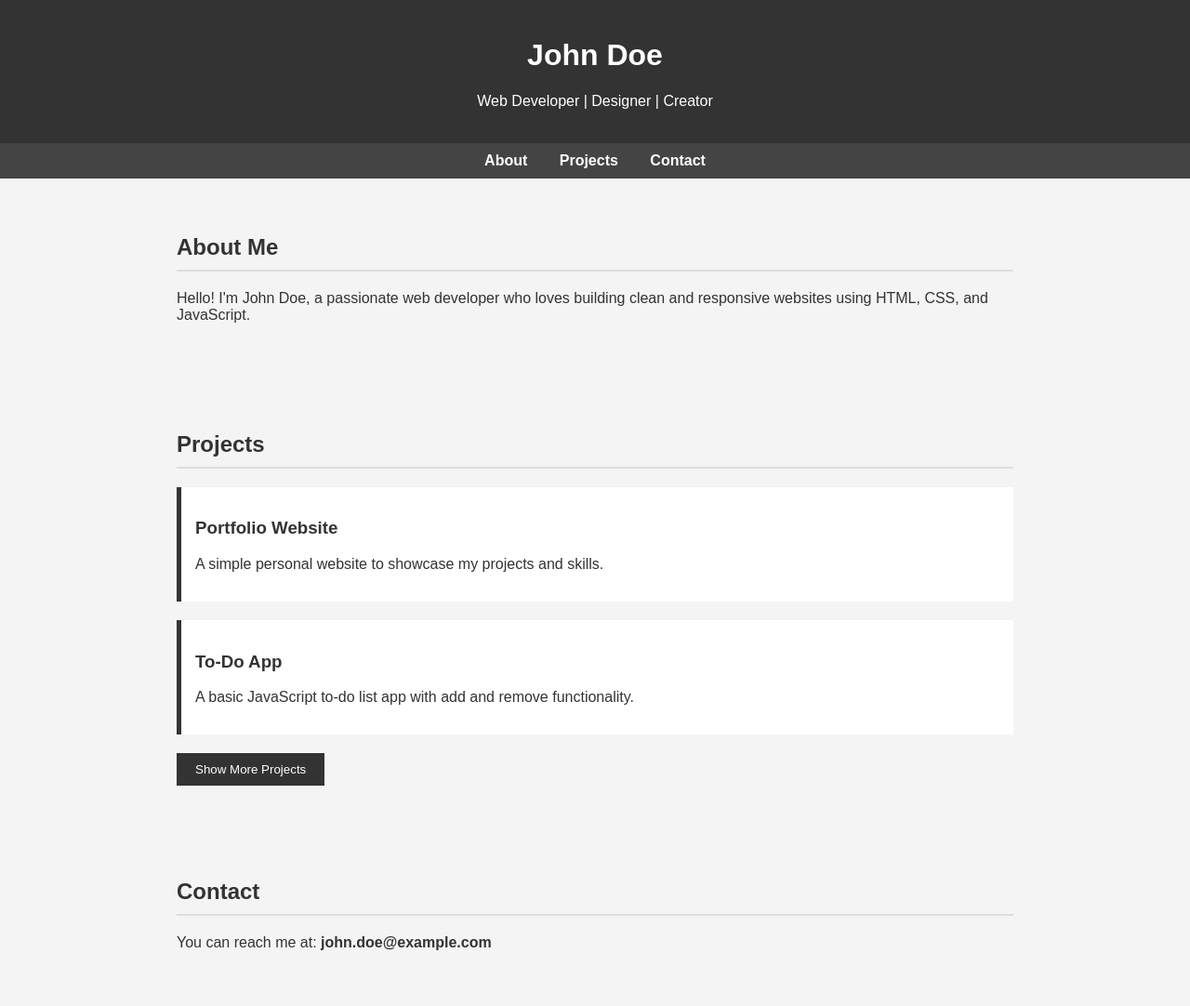
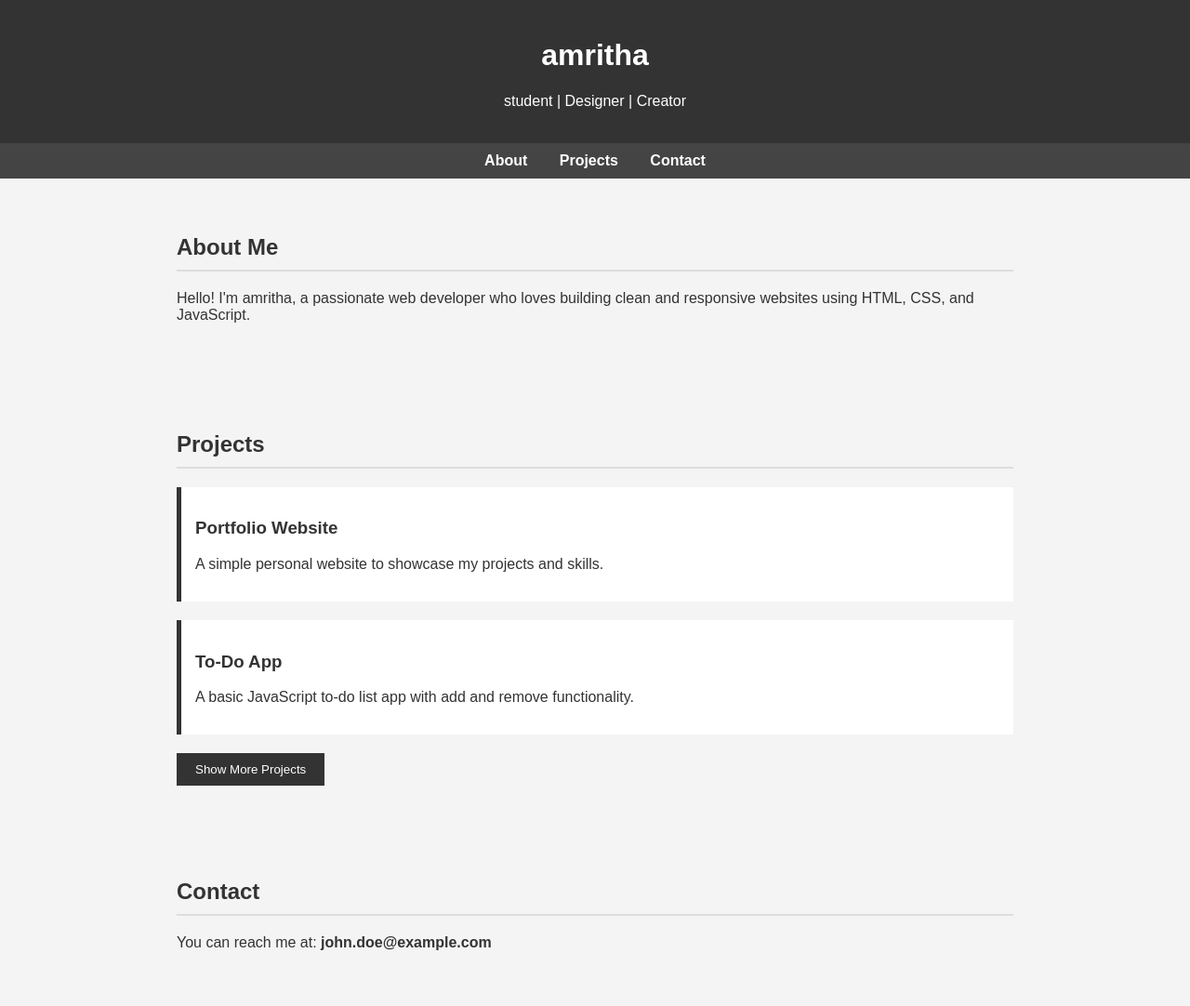
Before and after one commit to AMRITHA200600/nm, a plain HTML site: page index.html in a window 1280 px wide. Shown: the top 1082 px of the page at 93% size. Drawn offline with Linux system fonts and the light colour scheme.

Commit message:
Update index.html

```diff
--- a/index.html
+++ b/index.html
@@ -77,8 +77,8 @@
 <body>
 
   <header>
-    <h1>John Doe</h1>
-    <p>Web Developer | Designer | Creator</p>
+    <h1>amritha</h1>
+    <p>student | Designer | Creator</p>
   </header>
 
   <nav>
@@ -89,7 +89,7 @@
 
   <section id="about">
     <h2>About Me</h2>
-    <p>Hello! I'm John Doe, a passionate web developer who loves building clean and responsive websites using HTML, CSS, and JavaScript.</p>
+    <p>Hello! I'm amritha, a passionate web developer who loves building clean and responsive websites using HTML, CSS, and JavaScript.</p>
   </section>
 
   <section id="projects">
```
